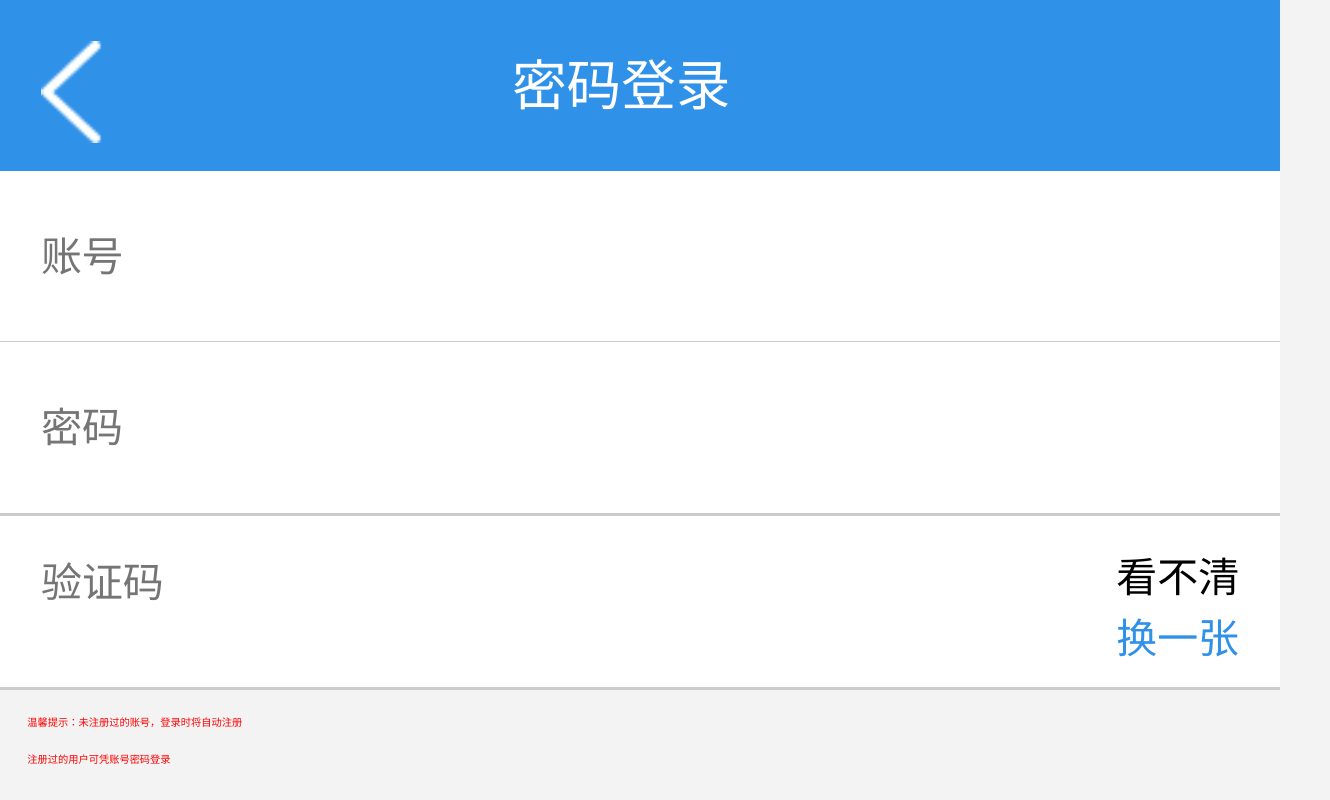
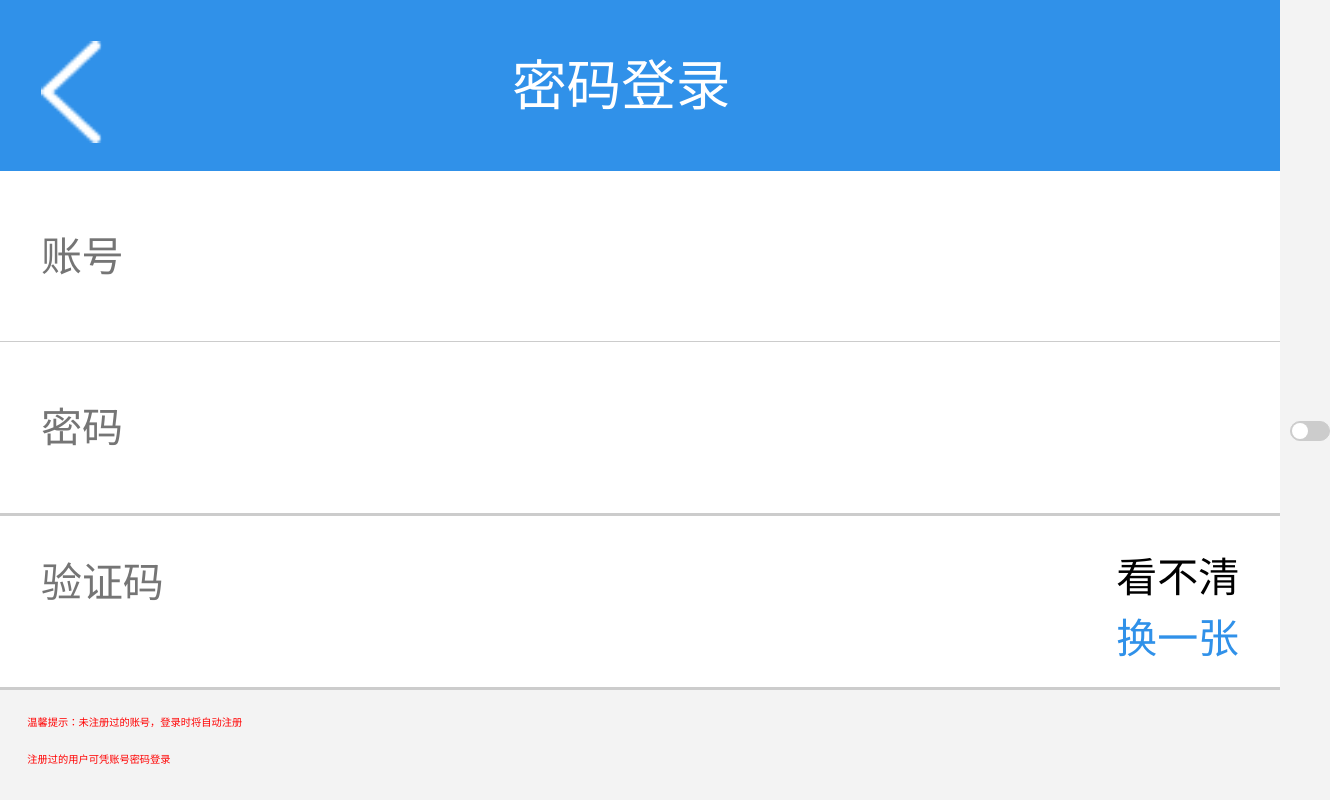
Before and after one commit to xu441520/elmall, a Vue app in the folder elm/: page /#/login in a window 1280 px wide. Shown: the top 800 px of the page, 1330 px wide, since content can reach past the window. Built offline with nearby package versions, Linux system fonts and the light colour scheme; no server answers.

Commit message:
登录注册页面的密文显示按钮

```diff
--- a/elm/src/components/login.vue
+++ b/elm/src/components/login.vue
@@ -8,8 +8,10 @@
         <div id="login_two">
             <input v-model="username" type="text" placeholder="账号"><br>
         </div>
-        <div id="login_three">
-             <input v-model="password" type="text" placeholder="密码"><br>
+        <div id="login_three" @click="display()">
+             <input v-model="password" type="text" placeholder="密码" :type="show">
+             <el-switch v-model="value" active-color="#13ce66" inactive-color="rgb(204,204,204)"></el-switch>
+             <br>
         </div>
         <div id="login_four">
             <!-- <input v-model="codeNumber" type="text" placeholder="验证码">
@@ -42,6 +44,8 @@ export default {
     name:"login",
     data(){
         return{
+            value:false,
+            show:"password",
             code:"",//存储验证码base64图片
             username:"",
             password:"",
@@ -53,6 +57,14 @@ export default {
         this.getCode();
     },
     methods:{
+        display() {
+      if (this.value == false) {
+        this.show = "password";
+      } else {
+        this.show = "text";
+      }
+    }
+        ,
         ret(){
             this.$router.go(-1);
         },
@@ -146,9 +158,14 @@ export default {
          line-height: 0.5rem;
          background-color: #fff;
          border-bottom: 0.01rem solid rgb(204, 204, 204);
+         position: relative;
      }
      #login_three input{
          margin-left: 0.12rem;
+     }
+     .el-switch__core{
+         position: absolute;
+        left: 1.8rem;
      }
       #login_four{
         font-size: 0.12rem;
@@ -215,5 +232,4 @@ export default {
          position: absolute;
          right:0%;
      }
-
 </style>
--- a/elm/src/components/resetmima.vue
+++ b/elm/src/components/resetmima.vue
@@ -8,14 +8,18 @@
         <div id="resetmima_two">
             <input v-model="username" type="text" placeholder="账号"><br>
         </div>
-        <div id="resetmima_three">
-             <input v-model="oldpassWord" type="text" placeholder="旧密码"><br>
+        <div id="resetmima_three" @click="display()">
+             <input v-model="oldpassWord" type="text" placeholder="旧密码" :type="show">
+             <el-switch v-model="value" active-color="#13ce66" inactive-color="rgb(204,204,204)"></el-switch>
+             <br>
         </div>
         <div id="resetmima_four">
-             <input v-model="newpassword" type="text" placeholder="请输入新密码"><br>
+             <input v-model="newpassword" type="text" placeholder="请输入新密码">
+             <br>
         </div>
         <div id="resetmima_five">
-             <input v-model="confirmpassword" type="text" placeholder="请确认密码"><br>
+             <input v-model="confirmpassword" type="text" placeholder="请确认密码">
+             <br>
         </div>
         <div id="resetmima_six">
             <input v-model="captcha_code" type="text" placeholder="验证码">
@@ -37,6 +41,8 @@ export default {
     name:"login",
     data(){
         return{
+            value:false,
+            show:"password",
             code:"",//存储验证码base64图片
             username:"",//存储用户名
             oldpassWord:"",//存储旧密码
@@ -50,6 +56,14 @@ export default {
         this.getCode();
     },
     methods:{
+         display() {
+      if (this.value == false) {
+        this.show = "password";
+      } else {
+        this.show = "text";
+      }
+    }
+        ,
         ret(){
             this.$router.go(-1);
         },
@@ -209,5 +223,8 @@ export default {
          margin-top: 0rem;
      }
 
-
+    .el-switch__core{
+         position: absolute;
+        left: 1.8rem;
+     }
 </style>
```
